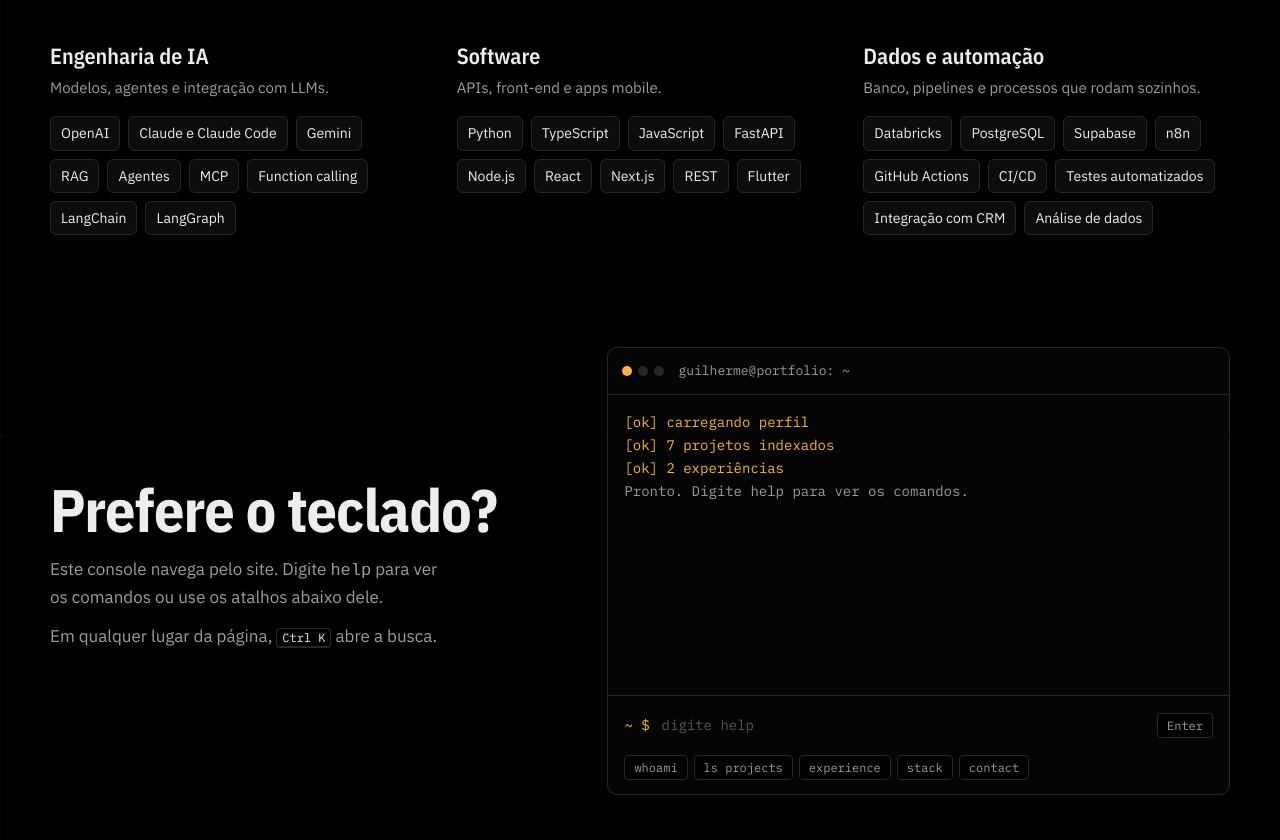
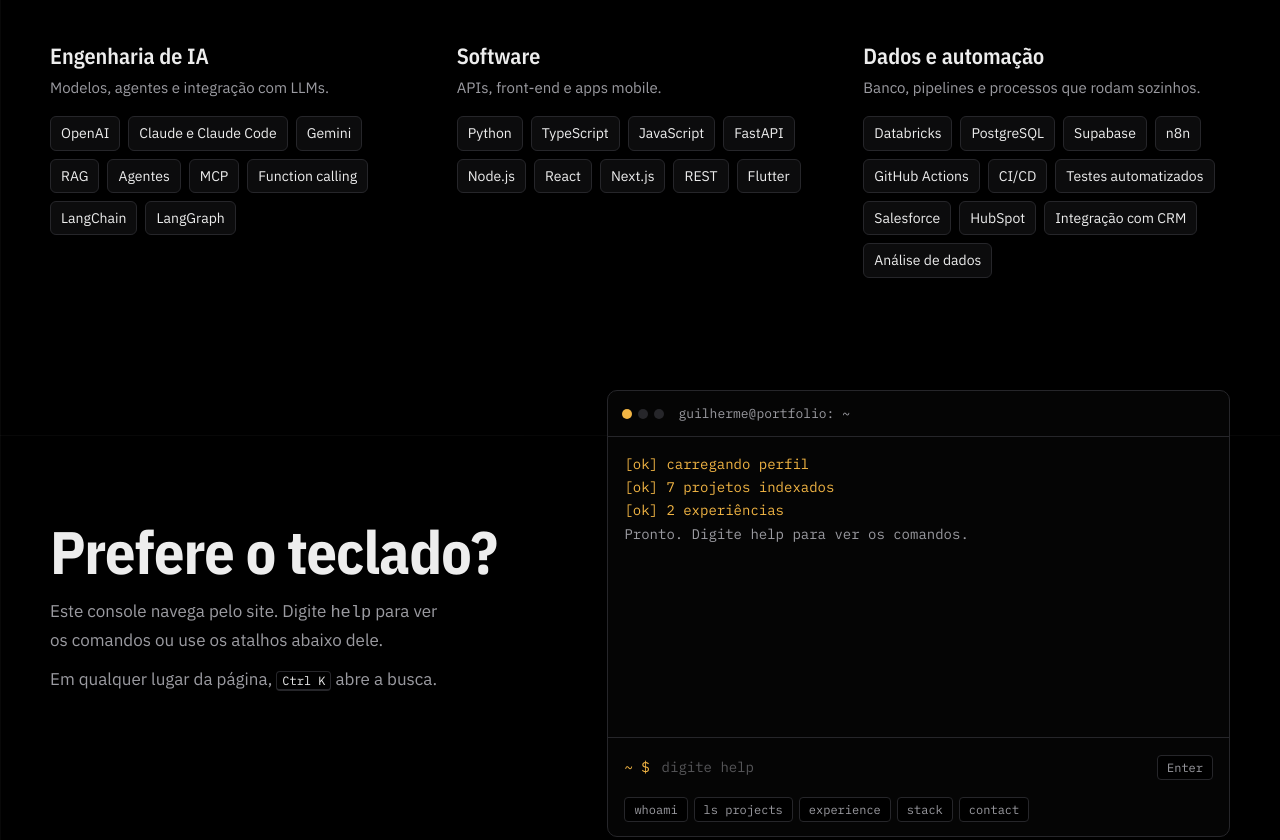
Before and after one commit to GuilhermeCalifoni-code/GuilhermeCalifoni-code, a plain HTML site: page portfolio/index.html in a window 1280 px wide. Shown: the part 3565-4405 px from the top of the page. Drawn offline with nearby package versions, Linux system fonts and the light colour scheme; no server answers.

Commit message:
docs: add Salesforce and HubSpot to CRM toolkit

```diff
--- a/portfolio/index.html
+++ b/portfolio/index.html
@@ -426,7 +426,7 @@ dialog::backdrop{background:#000000cc;backdrop-filter:blur(3px)}
     <div class="skill">
       <h3>Dados e automação</h3>
       <p>Banco, pipelines e processos que rodam sozinhos.</p>
-      <ul class="chips"><li>Databricks</li><li>PostgreSQL</li><li>Supabase</li><li>n8n</li><li>GitHub Actions</li><li>CI/CD</li><li>Testes automatizados</li><li>Integração com CRM</li><li>Análise de dados</li></ul>
+      <ul class="chips"><li>Databricks</li><li>PostgreSQL</li><li>Supabase</li><li>n8n</li><li>GitHub Actions</li><li>CI/CD</li><li>Testes automatizados</li><li>Salesforce</li><li>HubSpot</li><li>Integração com CRM</li><li>Análise de dados</li></ul>
     </div>
   </div>
 </section>
```
